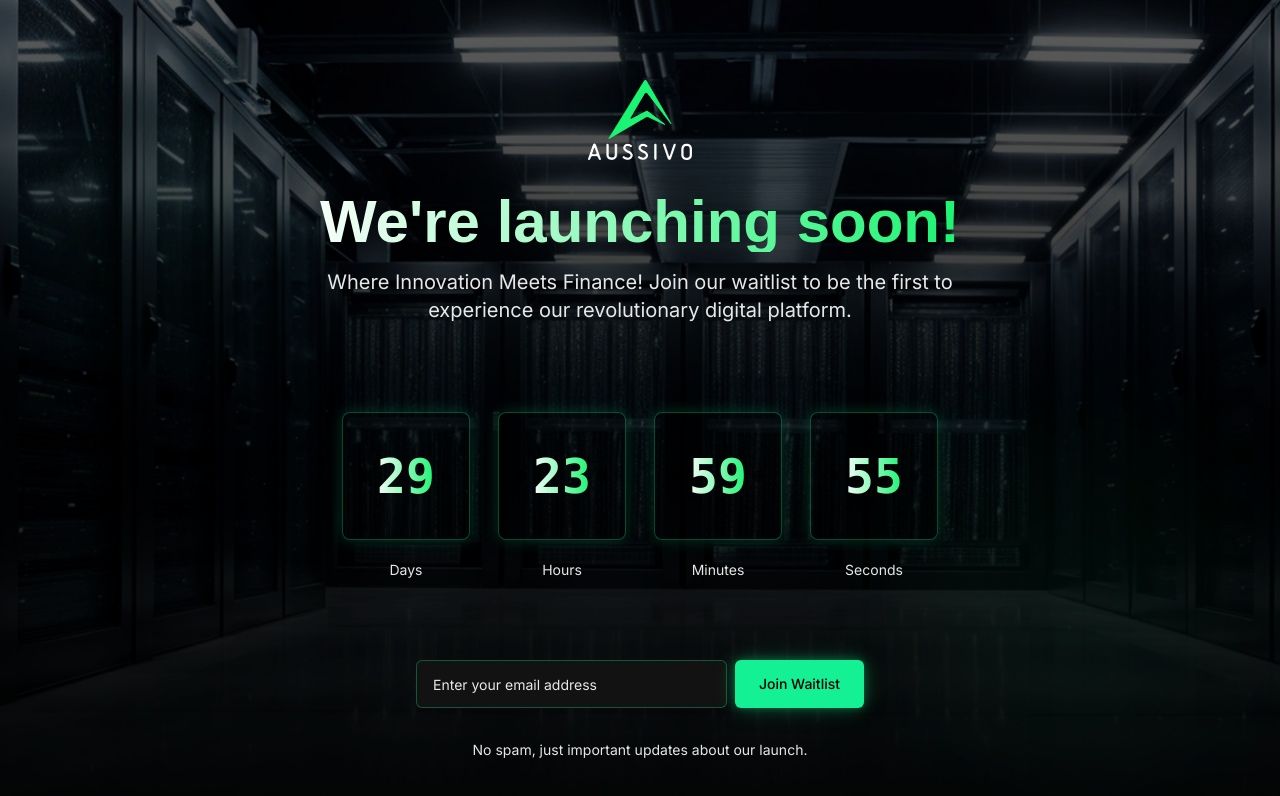
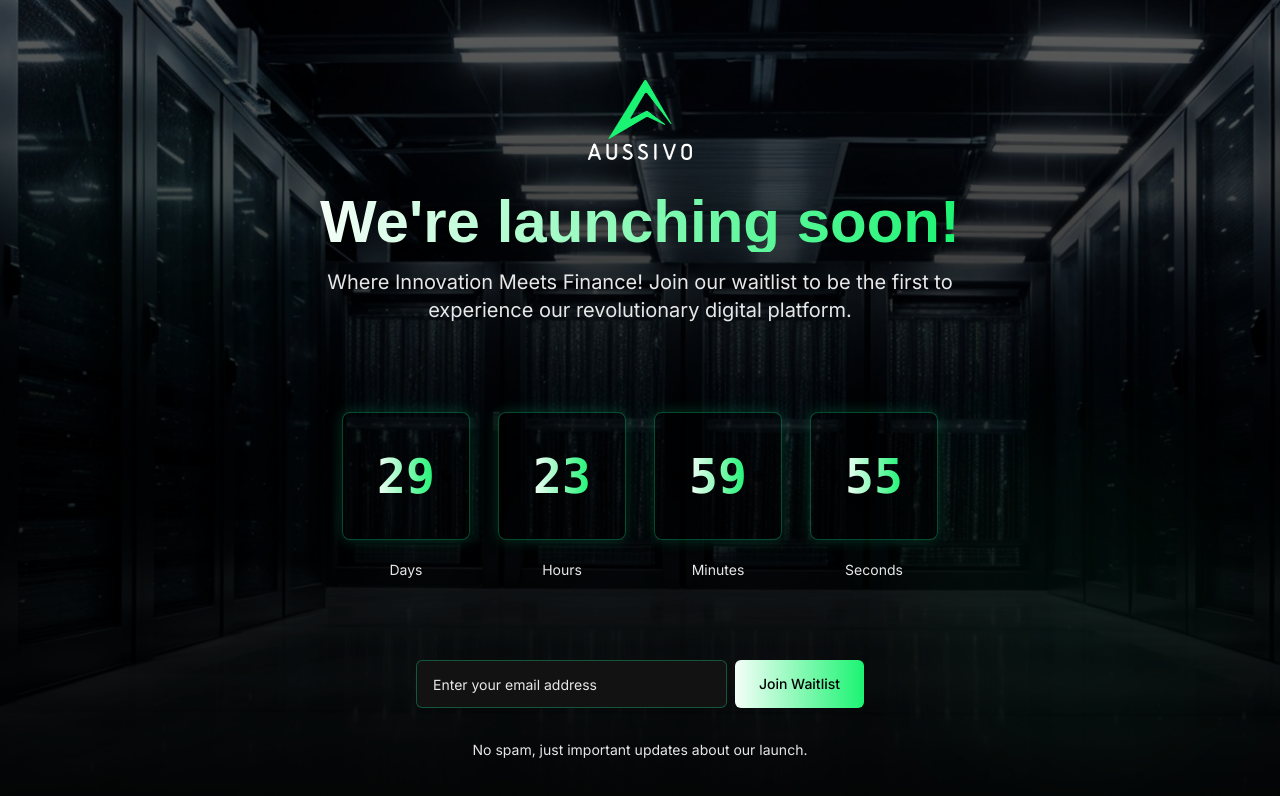
Before and after one commit to buildwithgagan/launch-countdown-aussie, a React (Vite) app: page / in a window 1280 px wide. Shown: the top 796 px of the page. Built offline with nearby package versions, Linux system fonts and the light colour scheme; a web font is replaced by a local one.

Commit message:
Add gradient to button and hover effects
Add gradient color and hover effects to the button in the waitlist form.

```diff
--- a/src/components/WaitlistForm.tsx
+++ b/src/components/WaitlistForm.tsx
@@ -40,7 +40,7 @@ const WaitlistForm = () => {
         />
         <Button
           type="submit"
-          className="h-12 px-6 bg-primary hover:bg-primary/90 text-primary-foreground font-medium transition-colors glow-effect"
+          className="h-12 px-6 bg-gradient-to-r from-[#F4FEF8] to-[#1BF472] text-black font-medium transition-all duration-300 hover:shadow-lg hover:shadow-primary/30 hover:scale-[1.02] disabled:hover:scale-100 disabled:hover:shadow-none"
           disabled={isSubmitting}
         >
           {isSubmitting ? "Joining..." : "Join Waitlist"}
```
